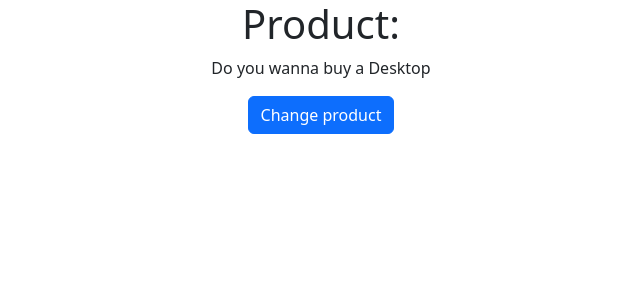
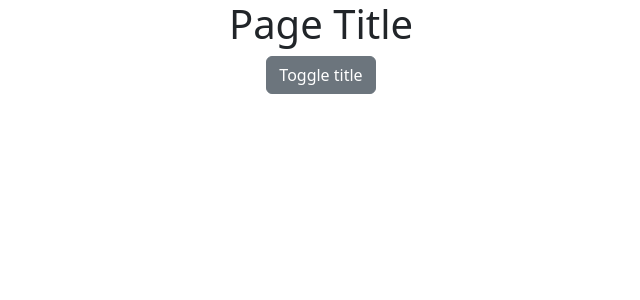
Before and after one commit to I-Adarsh-I/Node_Practice, a React (Create React App) app in the folder react-app/: page /Test in a window 1280 px wide. Shown: the top 300 px of the page, without its empty margins (319-959 px from the left). Built offline with nearby package versions, Linux system fonts and the light colour scheme.

Commit message:
toggle title

```diff
--- a/react-app/src/components/Test.js
+++ b/react-app/src/components/Test.js
@@ -1,18 +1,32 @@
-import React, { Fragment, useState } from "react";
+import React, { Fragment, useEffect, useState } from "react";
 import Button from "react-bootstrap/Button";
 
 function Test() {
-  const [product, setProduct] = useState("Desktop");
+  //   const [product, setProduct] = useState("Desktop");
+  //   const [toggle, setToggle] = useState(false);
+  const [pageTitle, setPageTitle] = useState("Page Title");
+  useEffect(() => {
+    alert("Page loaded!");
+  }, []);
 
-  return (
-    <Fragment>
-      <h1>Product: </h1>
-      <p>Do you wanna buy a {product}</p>
-      <Button onClick={() => setProduct("Laptop")}>Change product</Button>
-      {/* commit check */}
+  const clickHandler = () => {
+    if(pageTitle === 'Page Title'){
+      setPageTitle("Page title 1");
+    }else{
+      setPageTitle('Page Title')
+    }
+  }
 
-    </Fragment>
-  );
-}
+    return (
+      <Fragment>
+        <h1>{pageTitle}</h1>
+        <Button variant="secondary" type="button" onClick={clickHandler}>
+          Toggle title
+        </Button>
+        {/* <p>Do you wanna buy a {product}</p>
+      <Button onClick={() => setProduct("Laptop")}>Change product</Button> */}
+      </Fragment>
+    );
+  };
 
 export default Test;
```
